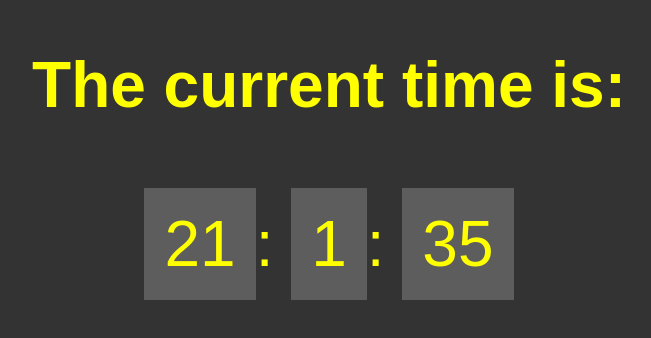
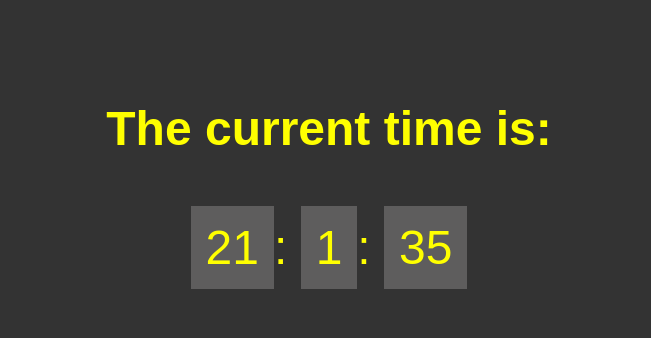
Before and after one commit to al-moreno/digital_clock, a plain HTML site: page index.html in a window 1280 px wide. Shown: the part 152-490 px from the top of the page, without its empty margins (311-962 px from the left). Drawn offline with Linux system fonts and the light colour scheme.

Commit message:
css changes. pending conditional logic on numbers to hold two digits

```diff
--- a/script.js
+++ b/script.js
@@ -3,27 +3,22 @@ const clock = document.querySelector('.clock');
 
 const tick =  () => {
 
+    const now = new Date();
 
-
-
-
-
-
-
-    const now = new Date();
     const hr = now.getHours();
     const min = now.getMinutes();
     const sec = now.getSeconds();
 
+
+
     const html = `
     <h4> The current time is: </h6>
-
     <span>${hr}</span>:
-    <span> ${min}</span>:
-    <span> ${sec}</span>`;
+    <span>${min}</span>:
+    <span>${sec}</span>`;
 
     clock.innerHTML = html;
 
-}
+};
 
 setInterval(tick, 1000);
--- a/style.css
+++ b/style.css
@@ -3,13 +3,13 @@ body {
 }
 
 .clock {
-    font-size: 4em;
+    font-size: 3em;
     text-align: center;
-    margin: 200px auto;
+    margin: 20% auto;
     color: yellow;
     font-family: arial;
 }
 .clock span {
-    padding: 20px;
+    padding: 15px;
     background: rgb(94, 93, 93);
 }
```
Also changed, not shown: index.html (+0 -1 lines).
